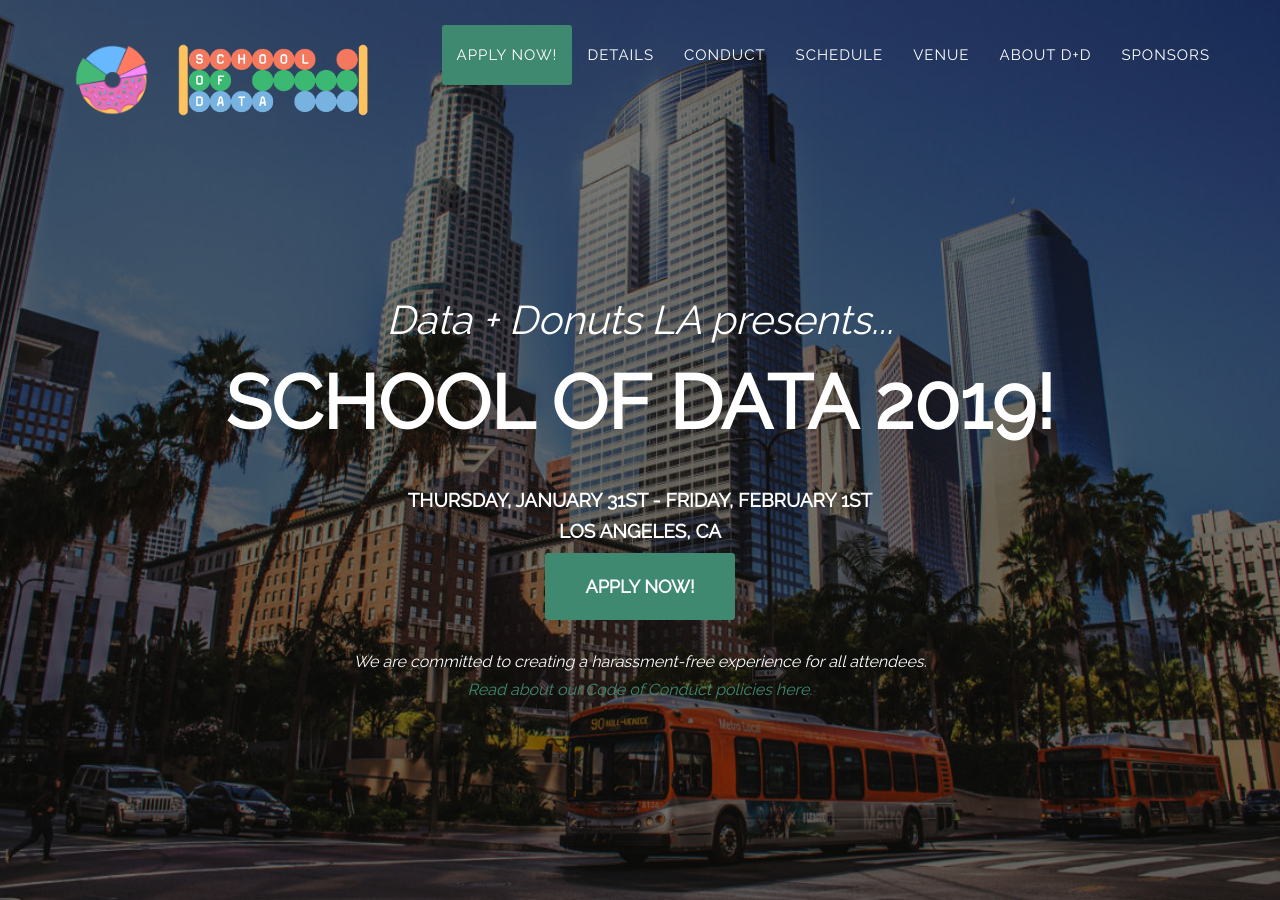
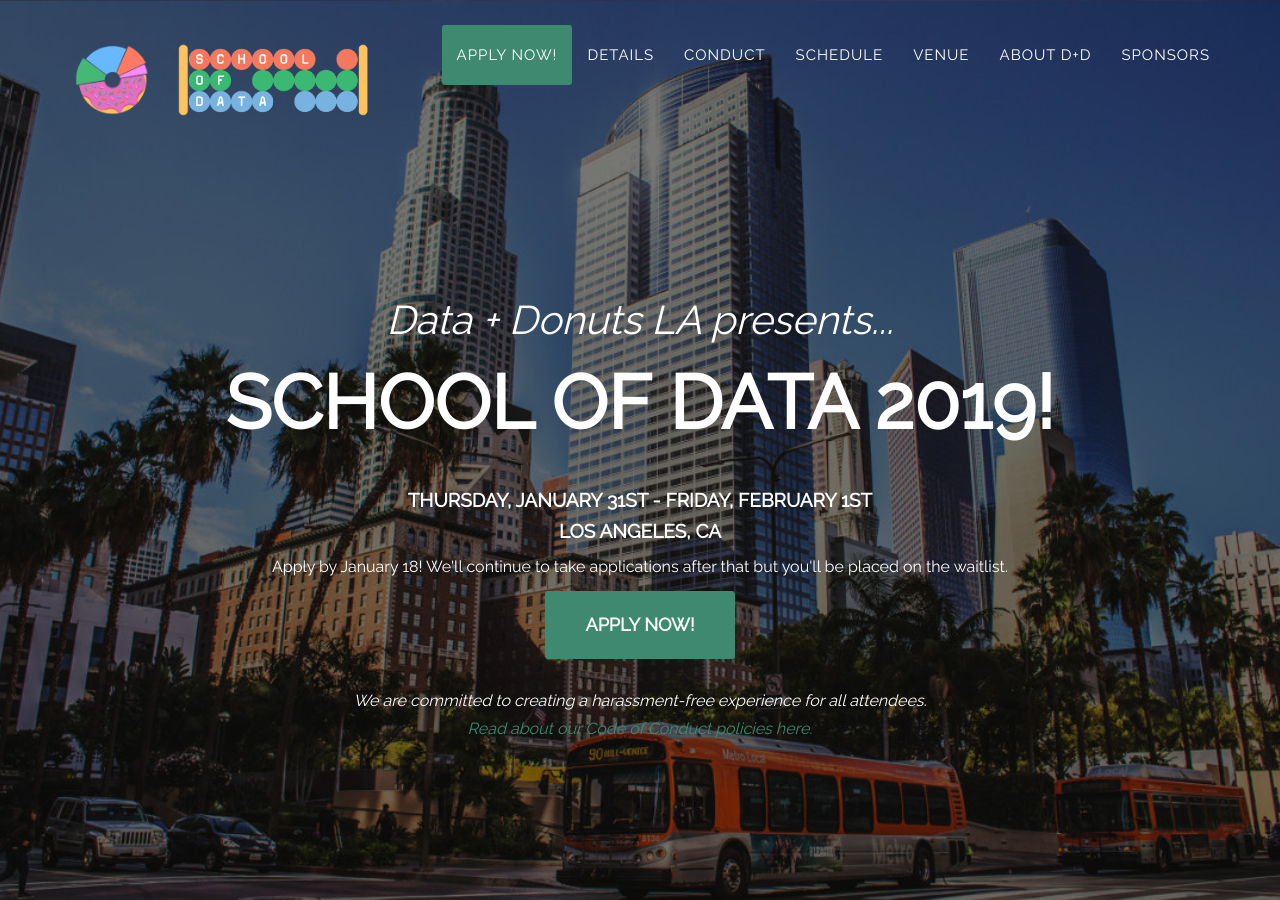
Before and after one commit to compilerla/school-of-data, a Jekyll site: the page built from index.html, in a window 1280 px wide and 900 px high. Built offline with Jekyll 4.4.1, drawn with Linux system fonts in a browser that asks for light colours; some web fonts are replaced; comment, search, counter and statistics services are not loaded.

Commit message:
added language about deadline + waitlist

```diff
--- a/_includes/header.html
+++ b/_includes/header.html
@@ -57,8 +57,8 @@
                 <div class="intro-lead-in">Data + Donuts LA presents...</div>
                 <div class="intro-heading">School of Data 2019!</div>
                 <div>
-                    <h4 class="new-class">Thursday, January 31st - Friday, February 1st</h4>
-                    <h4 class="new-class">Los Angeles, CA</h4>
+                    <h4 class="new-class">Thursday, January 31st - Friday, February 1st</h4><h4>Los Angeles, CA</h4>
+                    <p>Apply by January 18! We'll continue to take applications after that but you'll be placed on the waitlist.</p>
                 </div>
 
                 <div class="row">
```
